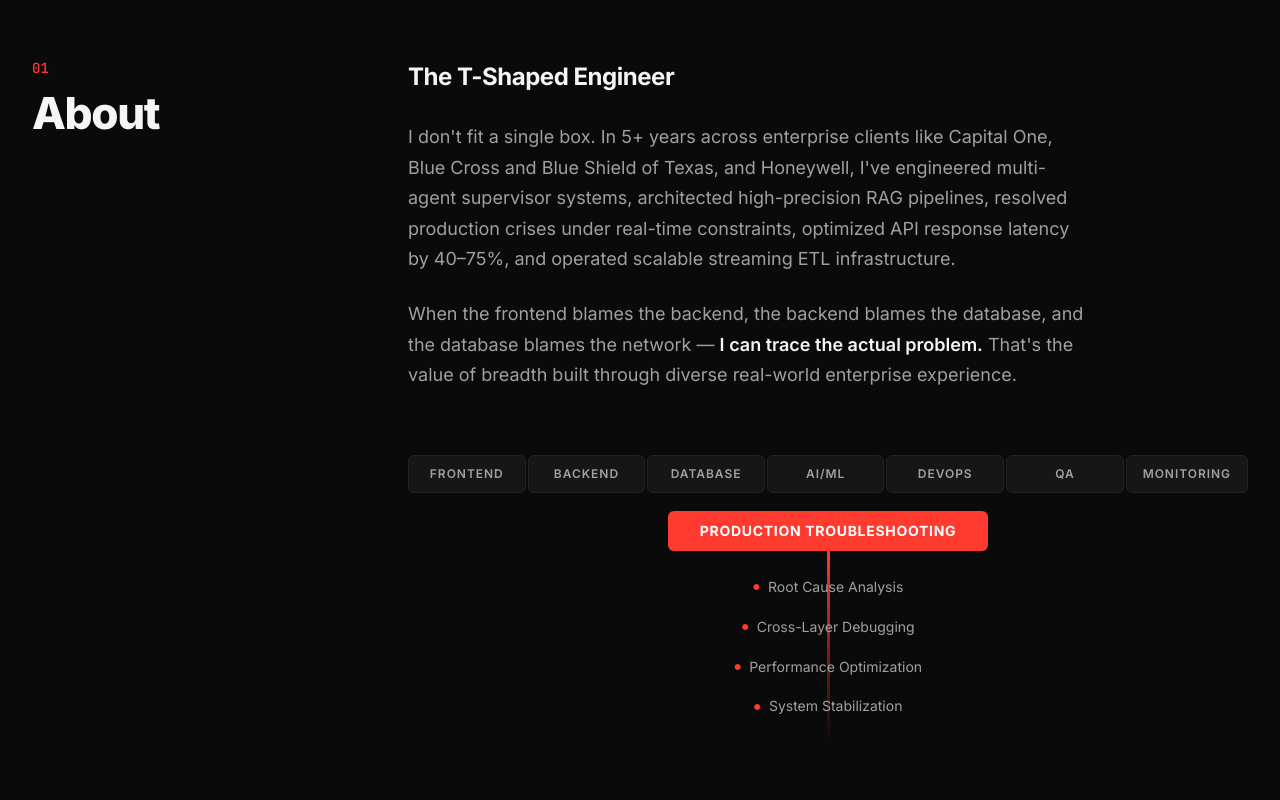
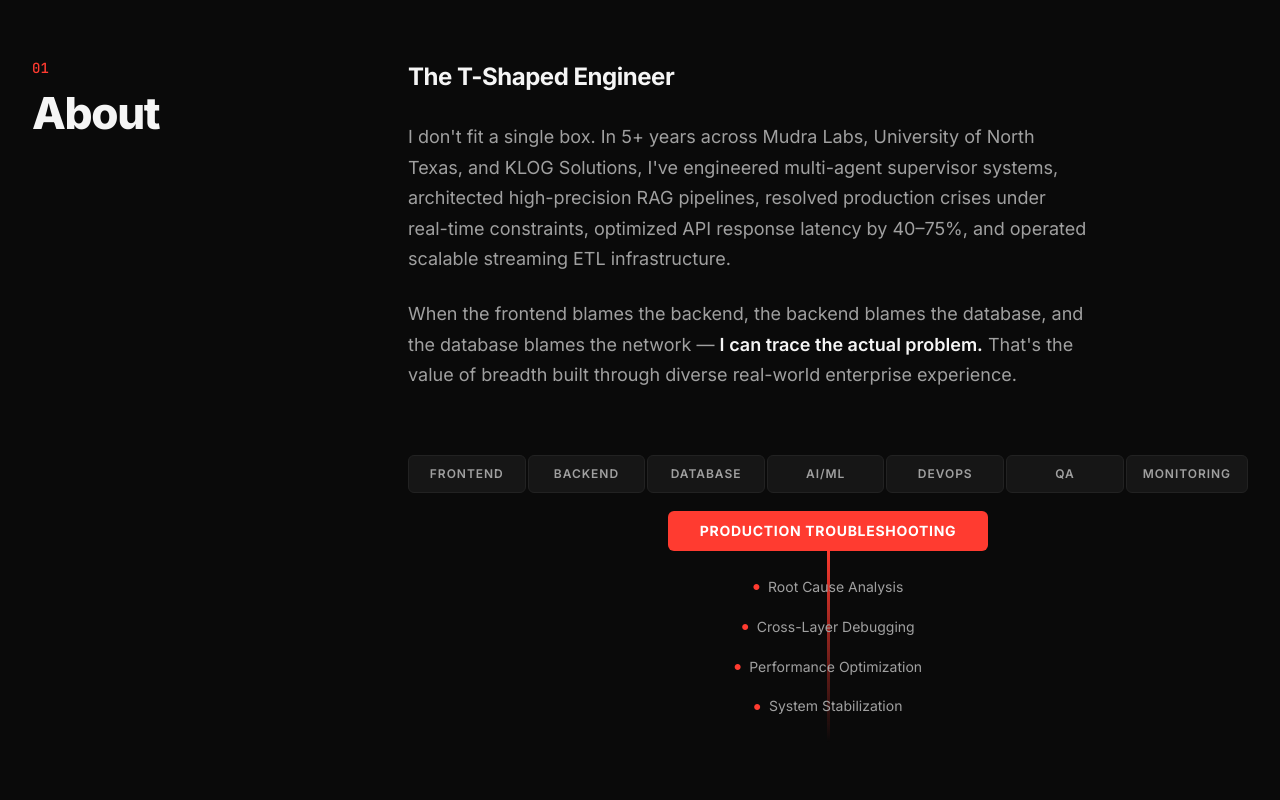
Before and after one commit to ghanureddy/portfolio, a plain HTML site: page index.html in a window 1280 px wide. Shown: the part 920-1720 px from the top of the page. Drawn offline with Linux system fonts and the light colour scheme.

Commit message:
Update company names to Mudra Labs, University of North Texas, and KLOG Solutions

```diff
--- a/index.html
+++ b/index.html
@@ -146,7 +146,7 @@
                 <div class="about-block anim-fade-up">
                     <h3 class="about-heading">The T-Shaped Engineer</h3>
                     <p class="about-text">
-                        I don't fit a single box. In 5+ years across enterprise clients like Capital One, Blue Cross and Blue Shield of Texas, and Honeywell, I've engineered multi-agent supervisor systems, architected high-precision RAG pipelines, resolved production crises under real-time constraints, optimized API response latency by 40–75%, and operated scalable streaming ETL infrastructure.
+                        I don't fit a single box. In 5+ years across Mudra Labs, University of North Texas, and KLOG Solutions, I've engineered multi-agent supervisor systems, architected high-precision RAG pipelines, resolved production crises under real-time constraints, optimized API response latency by 40–75%, and operated scalable streaming ETL infrastructure.
                     </p>
                     <p class="about-text">
                         When the frontend blames the backend, the backend blames the database,
@@ -831,7 +831,7 @@
             </div>
             <div class="section-content">
                 <div class="timeline">
-                    <!-- Job 1: Capital One -->
+                    <!-- Job 1: Mudra Labs -->
                     <div class="timeline-item anim-fade-up">
                         <div class="timeline-marker"></div>
                         <div class="timeline-content">
@@ -839,7 +839,7 @@
                                 <div>
                                     <span class="timeline-date">May 2025 — Present</span>
                                     <h3 class="timeline-role">AI Software Engineer</h3>
-                                    <span class="timeline-company">Client: Capital One <span class="timeline-loc">· Plano, TX</span></span>
+                                    <span class="timeline-company">Mudra Labs <span class="timeline-loc">· Houston, TX (Remote)</span></span>
                                 </div>
                                 <span class="timeline-type">Multi-Agent Systems · RAG · AWS EKS</span>
                             </div>
@@ -875,7 +875,7 @@
                         </div>
                     </div>
 
-                    <!-- Job 2: Blue Cross and Blue Shield of Texas -->
+                    <!-- Job 2: University of North Texas -->
                     <div class="timeline-item anim-fade-up anim-delay-1">
                         <div class="timeline-marker"></div>
                         <div class="timeline-content">
@@ -883,7 +883,7 @@
                                 <div>
                                     <span class="timeline-date">Dec 2023 — Apr 2025</span>
                                     <h3 class="timeline-role">Software Engineer</h3>
-                                    <span class="timeline-company">Client: Blue Cross and Blue Shield of Texas <span class="timeline-loc">· Dallas, TX</span></span>
+                                    <span class="timeline-company">University of North Texas <span class="timeline-loc">· Denton, TX</span></span>
                                 </div>
                                 <span class="timeline-type">Data Engineering · Streaming ETL · Distributed Systems</span>
                             </div>
@@ -919,7 +919,7 @@
                         </div>
                     </div>
 
-                    <!-- Job 4: Honeywell -->
+                    <!-- Job 4: KLOG Solutions -->
                     <div class="timeline-item anim-fade-up anim-delay-3">
                         <div class="timeline-marker"></div>
                         <div class="timeline-content">
@@ -927,7 +927,7 @@
                                 <div>
                                     <span class="timeline-date">July 2021 — July 2023</span>
                                     <h3 class="timeline-role">Software Engineer</h3>
-                                    <span class="timeline-company">Client: Honeywell <span class="timeline-loc">· Hyderabad, India</span></span>
+                                    <span class="timeline-company">KLOG Solutions <span class="timeline-loc">· Remote</span></span>
                                 </div>
                                 <span class="timeline-type">Java Microservices · Spring Boot · Real-Time Systems</span>
                             </div>
```
